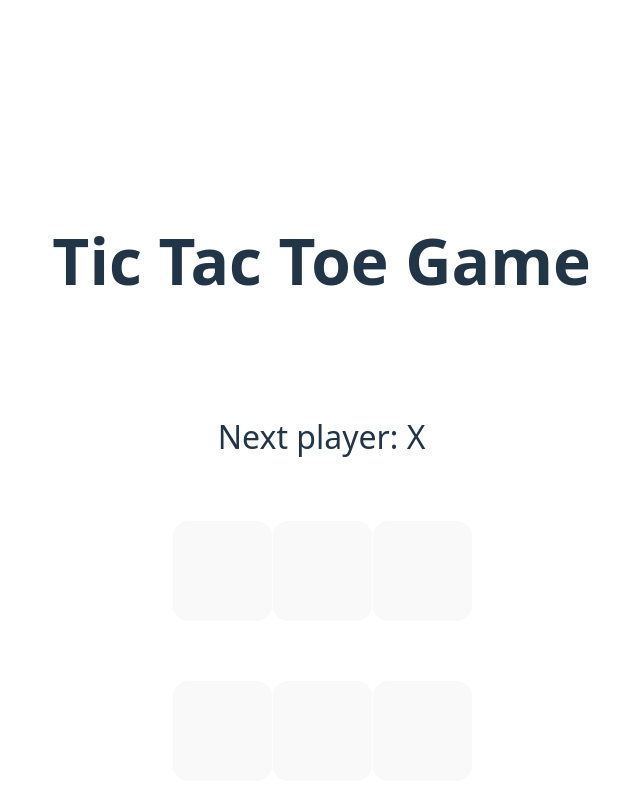
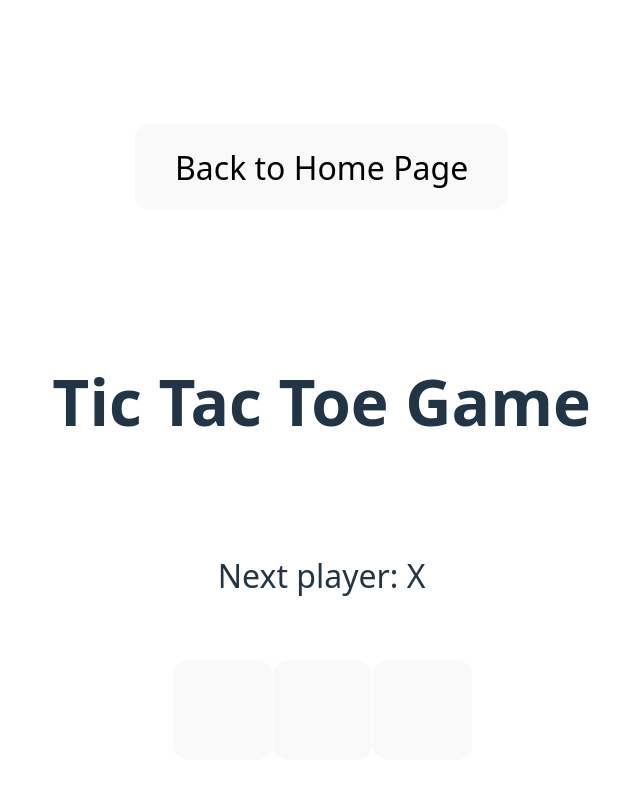
Before and after one commit to jenn-liuu/technify-tic-tac-toe, a React (Vite) app in the folder my-react-app/: page /game in a window 1280 px wide. Shown: the top 800 px of the page, without its empty margins (318-958 px from the left). Built offline with nearby package versions, Linux system fonts and the light colour scheme.

Commit message:
added link back to Home page from game

```diff
--- a/my-react-app/src/components/Board.jsx
+++ b/my-react-app/src/components/Board.jsx
@@ -1,5 +1,6 @@
 import React, { useState } from 'react';
 import Header from './Header';
+import { Link } from 'react-router-dom';
 
 function Square({value , onSquareClick}) {
   return (
@@ -44,6 +45,9 @@ export default function Board() {
 
   return (
     <div className="whole-game">
+      <Link to="/">
+      <button style={{ marginBottom: '20px' }}>Back to Home Page</button>
+      </Link>
       <Header />
       <div className="status">{status}</div>
         <div className="board-row">
```
